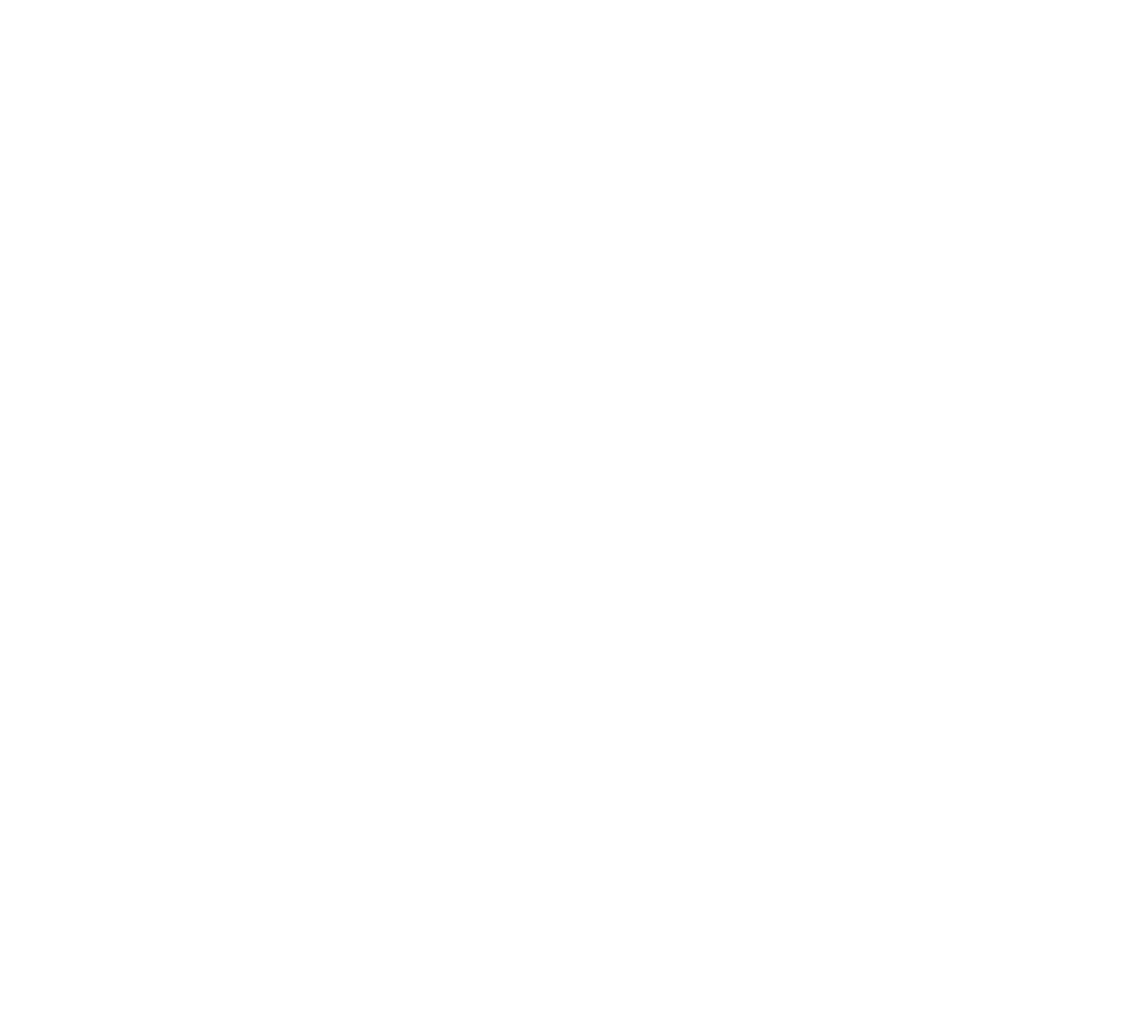
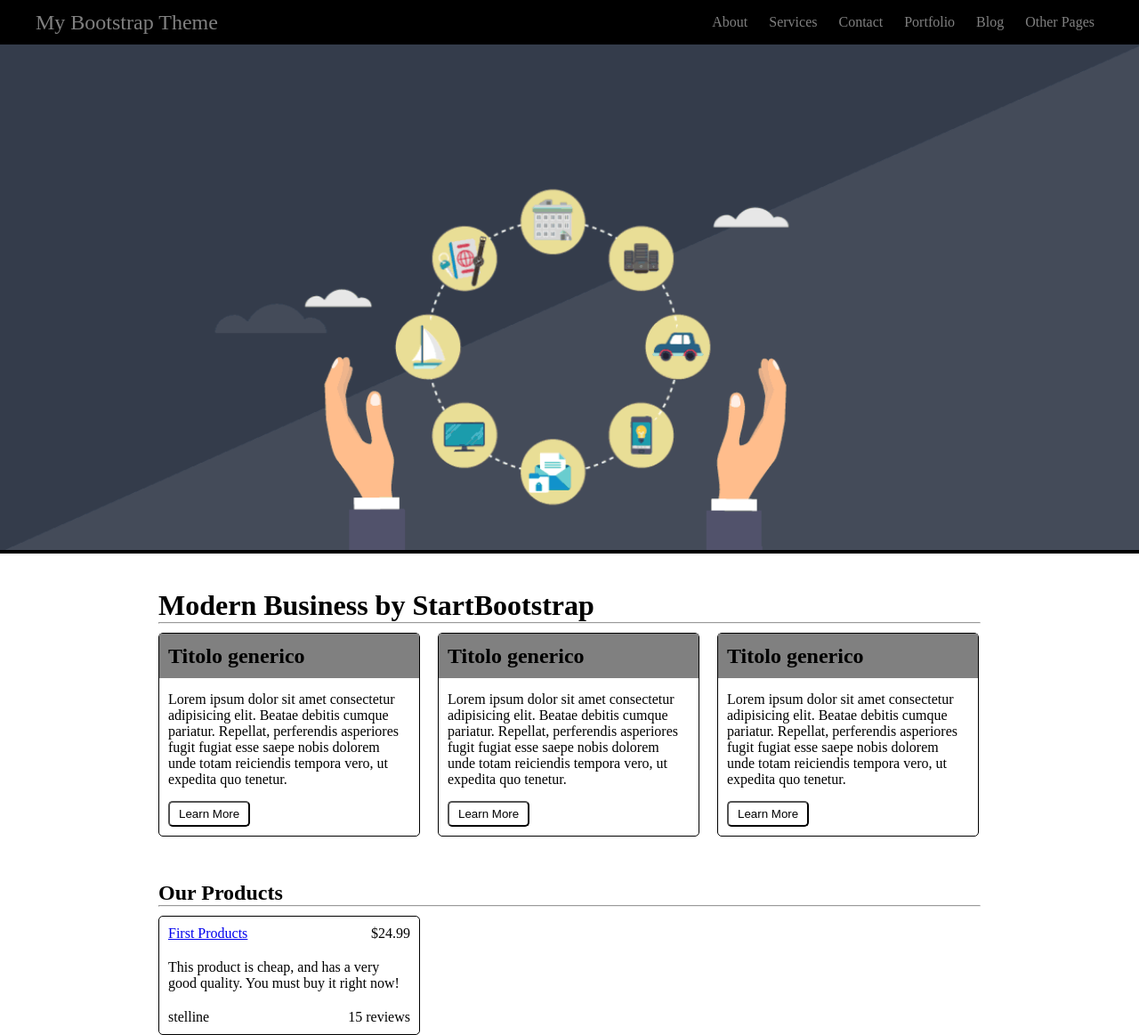
Before and after one commit to Difelice-e/my-bootstrap-demonstration, a plain HTML site: page index.html in a window 1280 px wide. Shown: the whole page at 89% size. Before the commit the page ends 800 px from the top, so only its background shows below. Drawn offline with Linux system fonts and the light colour scheme.

Commit message:
struttura sezione 1 + sezione 2

```diff
--- a/index.html
+++ b/index.html
@@ -8,6 +8,76 @@
     <link rel="stylesheet" href="style.css">
 </head>
 <body>
+    <header>
+        <!-- menù + slide -->
+        <div class="menù logo">My Bootstrap Theme</div>
+        <nav class="menù">
+            <ul>
+                <li><a href="#">About</a></li>
+                <li><a href="#">Services</a></li>
+                <li><a href="#">Contact</a></li>
+                <li><a href="#">Portfolio</a></li>
+                <li><a href="#">Blog</a></li>
+                <li><a href="#">Other Pages</a></li>
+            </ul>
+        </nav>
+        <img id="slide" src="img/Business-Gif.gif" alt="">
+    </header>
 
+    <main>
+        <!-- first-section  -->
+
+            <h1 class="title">Modern Business by StartBootstrap</h1>
+            <hr>
+
+        <div class="first-section">
+            <div class="element">
+                <h2>Titolo generico</h2>
+                <p>Lorem ipsum dolor sit amet consectetur adipisicing elit. Beatae debitis cumque pariatur. Repellat, perferendis asperiores fugit fugiat esse saepe nobis dolorem unde totam reiciendis tempora vero, ut expedita quo tenetur.</p>
+                <button>Learn More</button>
+            </div>
+
+            <div class="element center">
+                <h2>Titolo generico</h2>
+                <p>Lorem ipsum dolor sit amet consectetur adipisicing elit. Beatae debitis cumque pariatur. Repellat, perferendis asperiores fugit fugiat esse saepe nobis dolorem unde totam reiciendis tempora vero, ut expedita quo tenetur.</p>
+                <button>Learn More</button>
+            </div>
+
+            <div class="element">
+                <h2>Titolo generico</h2>
+                <p>Lorem ipsum dolor sit amet consectetur adipisicing elit. Beatae debitis cumque pariatur. Repellat, perferendis asperiores fugit fugiat esse saepe nobis dolorem unde totam reiciendis tempora vero, ut expedita quo tenetur.</p>
+                <button>Learn More</button>
+            </div>
+        </div>
+
+        <!-- second-section  -->
+
+            <h2 class="title">Our Products</h2>
+            <hr>
+        <div class="second-section">
+            <div class="element">
+                <div>
+                    <a href="#">First Products</a>
+                    <span class="price">$24.99</span>
+                </div>
+                <div>
+                    <p>This product is cheap, and has a very good quality. You must buy it right now!</p>
+                </div>
+                <div>
+                    <span>stelline</span>
+                    <span class="reviews-number">15 reviews</span>
+                </div>
+            </div>
+
+
+        </div>
+
+
+
+    </main>
+
+    <footer>
+
+    </footer>
 </body>
 </html>
--- a/style.css
+++ b/style.css
@@ -1,5 +1,126 @@
+/* Reset  */
 *{
     padding: 0;
     margin: 0;
     box-sizing: border-box;
 }
+
+/* Menù bar  */
+header{
+    background-color: black;
+    color: grey;
+    margin-bottom: 20px;
+}
+
+.menù{
+    display: inline-block;
+    line-height: 50px;
+    height: 50px;
+}
+
+.logo{
+    font-size: 24px;
+    margin-left: 40px;
+}
+
+nav{
+    float: right;
+    text-align: right;
+    width: auto;
+}
+
+ul{
+    list-style-type: none;
+    margin: 0;
+    padding-right: 40px;
+}
+
+li{
+    display: inline;
+    margin: 10px;
+}
+
+header a:link , a:visited , a:active{
+    text-decoration: none;
+    color: grey;
+
+}
+
+header a:hover , .logo:hover{
+    color: white;
+}
+
+/* slide  */
+#slide{
+    width: 100%;
+
+}
+
+/* main  */
+main{
+    margin: auto;
+    padding: 0px 50px 0px 50px;
+    width: 1024px;
+
+}
+
+/* first section  */
+.first-section{
+    margin-bottom: 50px;
+}
+
+.first-section::after{
+    content: "";
+    display: block;
+    clear: both;
+}
+
+.element{
+    border: solid 1px black;
+    border-radius: 5px;
+    margin-top: 10px;
+    width: 294px;
+    float: left;
+
+}
+
+
+
+.center{
+    margin-left: 20px;
+    margin-right: 20px;
+}
+
+.element h2{
+    background-color: grey;
+    line-height: 50px;
+    padding-left: 10px;
+}
+
+.first-section p{
+    padding: 15px 10px;
+}
+
+button{
+    margin: 0px 0px 10px 10px;
+    padding: 5px 10px;
+    background-color: white;
+    border-radius: 5px;
+}
+
+/* second-section  */
+
+.element div{
+    width: 100%;
+    padding: 10px 10px;
+}
+
+.price , .reviews-number{
+    float: right;
+    text-align: right;
+    width: auto;
+}
+
+.title{
+    margin-top: 40px;
+}
```
